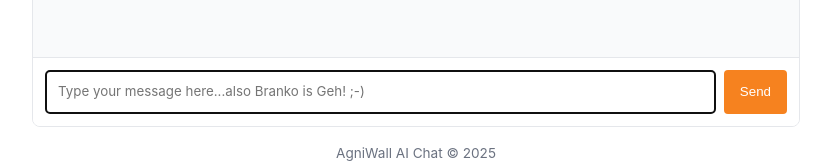
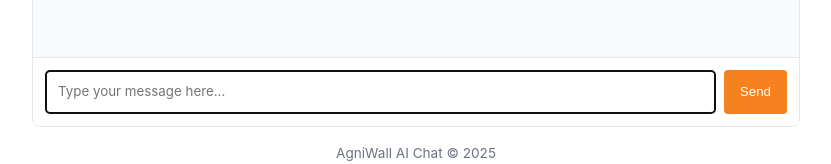
Before and after one commit to prakasav/llm-chat-app-template, a website: page public/index.html in a window 1280 px wide. Shown: the part 618-782 px from the top of the page, without its empty margins (224-1055 px from the left). Drawn offline with Linux system fonts and the light colour scheme.

Commit message:
Update index.html

```diff
--- a/public/index.html
+++ b/public/index.html
@@ -158,7 +158,7 @@
       <div class="message-input">
         <textarea
           id="user-input"
-          placeholder="Type your message here...also Branko is Geh! ;-)"
+          placeholder="Type your message here..."
           rows="1"
           autofocus
         ></textarea>
```
